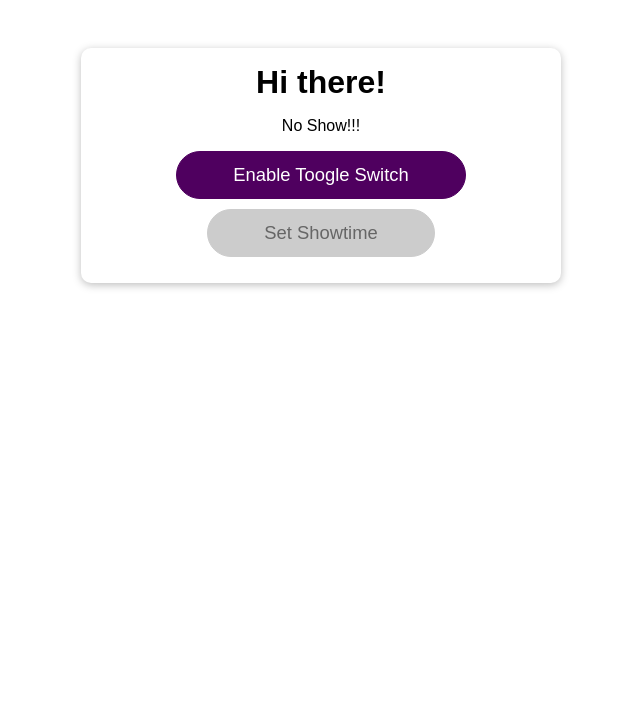
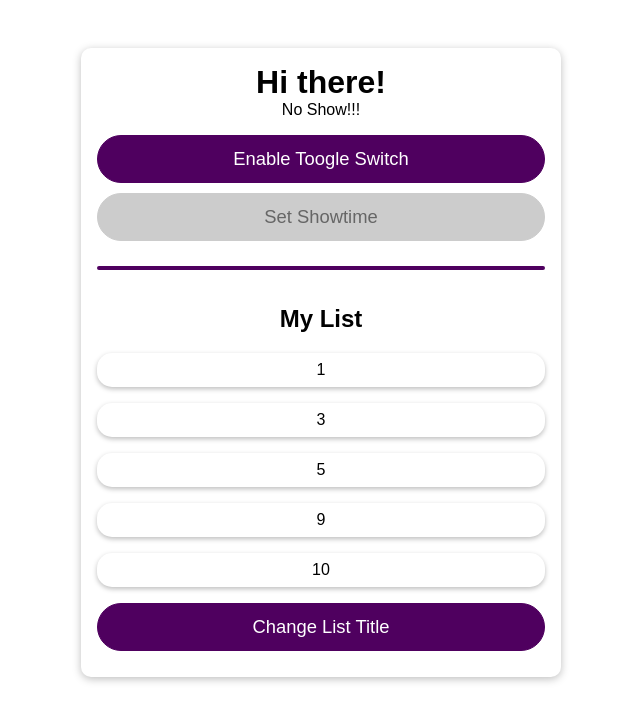
Before and after one commit to rubanero14/React-Lessons-Section12-React-Under-The-Hood-and-Optimization-Techniques, a React (Create React App) app: page / in a window 1280 px wide. Shown: the top 722 px of the page, without its empty margins (319-959 px from the left). Built offline with nearby package versions, Linux system fonts and the light colour scheme.

Commit message:
Optimizing with useMemo()

```diff
--- a/src/App.css
+++ b/src/App.css
@@ -16,3 +16,25 @@
   text-align: center;
   margin-bottom: 1rem;
 }
+
+.app {
+  margin: 3rem auto;
+  width: 30rem;
+  padding: 1rem;
+  background: white;
+  box-shadow: 0 2px 8px rgba(0, 0, 0, 0.26);
+  border-radius: 10px;
+  text-align: center;
+}
+
+.app h1 {
+  margin: 0;
+  text-align: center;
+}
+
+hr.hr {
+  border: 2px solid #4f005f;
+  border-radius: 4px;
+  width: 100%;
+  margin: 15px auto;
+}
--- a/src/App.js
+++ b/src/App.js
@@ -1,6 +1,7 @@
-import React, { useState, useCallback } from "react";
+import React, { useState, useCallback, useMemo } from "react";
+
 import Button from "./components/UI/Button/Button";
-
+import DemoList from "./components/Demo/DemoList";
 import DemoOutput from "./components/Demo/DemoOutput";
 
 import "./App.css";
@@ -8,6 +9,13 @@
 function App() {
   const [paragraphIsVisible, setParagraphIsVisible] = useState(false);
   const [allowToggle, setAllowToggle] = useState(false);
+
+  const [listTitle, setListTitle] = useState("My List");
+  const changeTitleHandler = useCallback(() => {
+    setListTitle("New Title");
+  }, []);
+
+  const listItems = useMemo(() => [5, 3, 1, 10, 9], []);
 
   console.log("App RUNNING");
 
@@ -40,6 +48,9 @@
       <Button onClick={toggleParagraphVisible} disabled={!allowToggle}>
         Set {paragraphIsVisible ? "No Show" : "Showtime"}
       </Button>
+      <hr className="hr" />
+      <DemoList title={listTitle} items={listItems} />
+      <Button onClick={changeTitleHandler}>Change List Title</Button>
     </div>
   );
 }
--- /dev/null
+++ b/src/components/Demo/DemoList.js
@@ -0,0 +1,31 @@
+import React, { useMemo } from "react";
+
+import classes from "./DemoList.module.css";
+
+const DemoList = (props) => {
+  // using destructuring method to pull out items object from props and use it as dependency for useMemo() below
+  const { items } = props;
+
+  console.log("DemoList RUNNING");
+
+  // useMemo() is similar to useCallback, but only used to store other data types other than function which useCallback does.
+  // useMemo() is useful to store data that is performance intensive such as sort method down here, otherwise overusing useMemo() also cab cost performance since
+  // it uses machine memory to store the data that its wrapping
+  const sortedList = useMemo(() => {
+    console.log("Items sorted");
+    return items.sort((a, b) => a - b);
+  }, [items]);
+
+  return (
+    <div className={classes.list}>
+      <h2>{props.title}</h2>
+      <ul>
+        {sortedList.map((item) => (
+          <li key={item}>{item}</li>
+        ))}
+      </ul>
+    </div>
+  );
+};
+
+export default React.memo(DemoList);
--- /dev/null
+++ b/src/components/Demo/DemoList.module.css
@@ -0,0 +1,17 @@
+.list {
+    width: 100%;
+}
+
+.list ul {
+    list-style: none;
+    margin: 0;
+    padding: 0;
+}
+
+.list li {
+    margin: 1rem 0;
+    padding: 0.5rem;
+    box-shadow: 0 2px 5px rgba(0, 0, 0, 0.26);
+    border-radius: 15px;
+
+}
--- a/src/components/UI/Button/Button.js
+++ b/src/components/UI/Button/Button.js
@@ -16,4 +16,4 @@
   );
 };
 
-export default Button;
+export default React.memo(Button);
--- a/src/components/UI/Button/Button.module.css
+++ b/src/components/UI/Button/Button.module.css
@@ -8,6 +8,7 @@
   font-size: 1.15rem;
   border-radius: 30px;
   margin-bottom: 10px;
+  width: 100%;
 }
 
 .button:hover,
```
